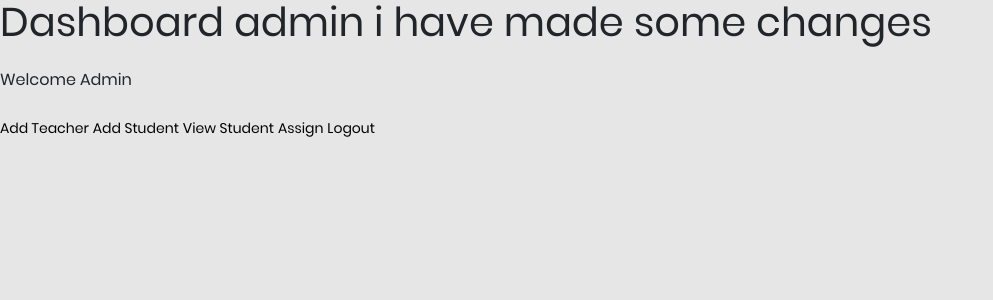
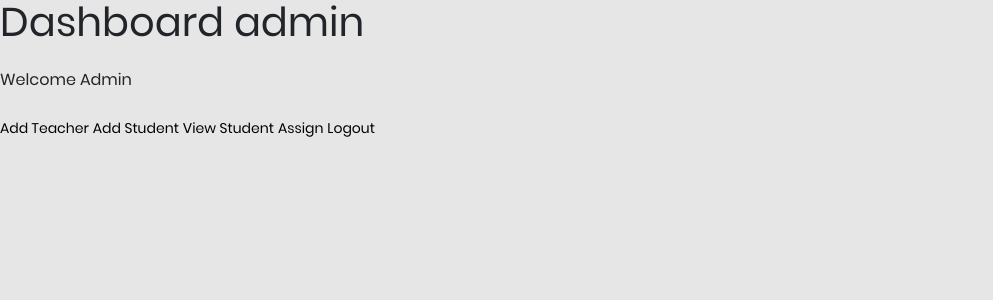
Before and after one commit to shehinp/task, a Django app: template core/templates/core/dashboard.html in a window 1280 px wide. Shown: the top 300 px of the page, without its empty margins (0-993 px from the left). Run offline with Django 4.2, Linux system fonts and the light colour scheme; the template is opened without the code that fills it: values that come from a table or form of the project are taken from there, others are empty; data comes from the database, SQL or seed files in the repository; some libraries are stand-ins or nearby versions.

Commit message:
Revert "changes in adminnav"
This reverts commit ac2957609998ce885de24170ee937a472e963d12.

```diff
--- a/core/templates/core/adminnav.html
+++ b/core/templates/core/adminnav.html
@@ -1,4 +1,4 @@
-<h1>Dashboard admin i have made some changes</h1>
+<h1>Dashboard admin</h1>
 <br>Welcome {{profile.user.first_name}}<br>
 <br>
 
```
